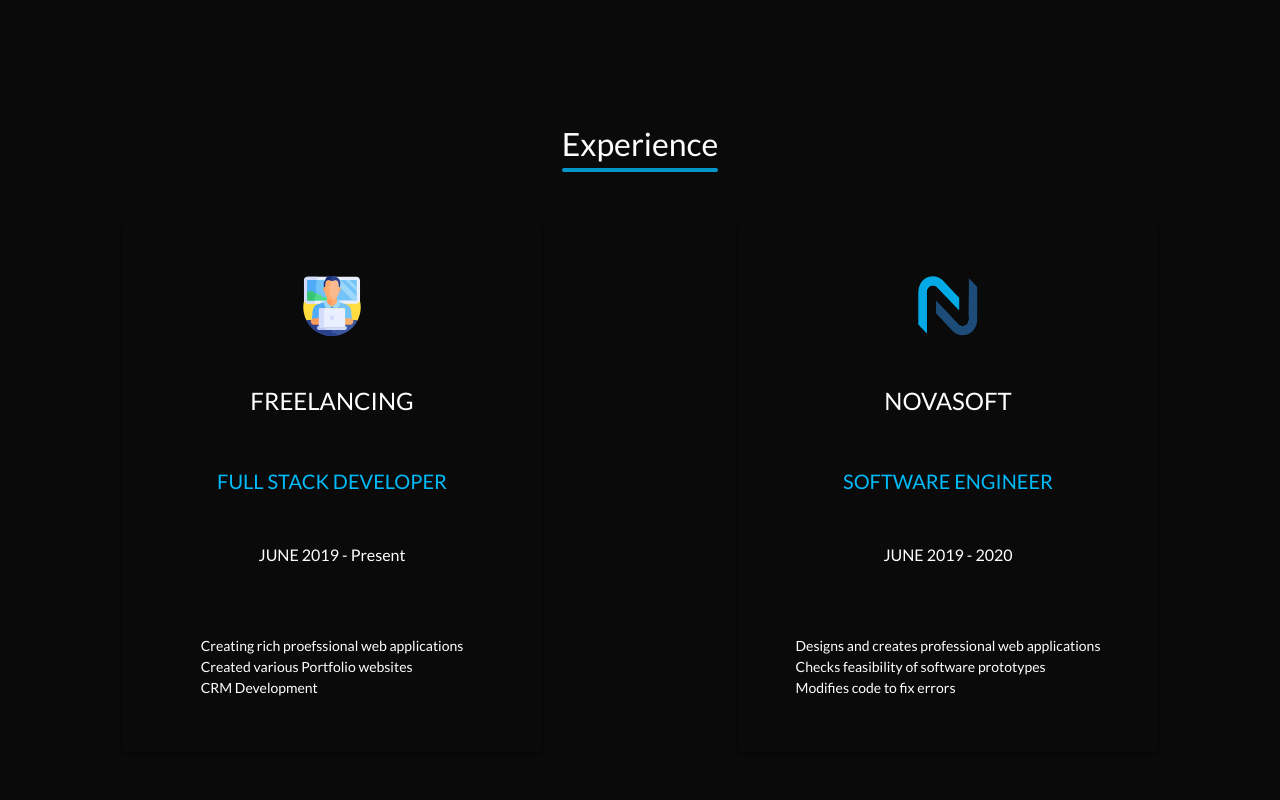
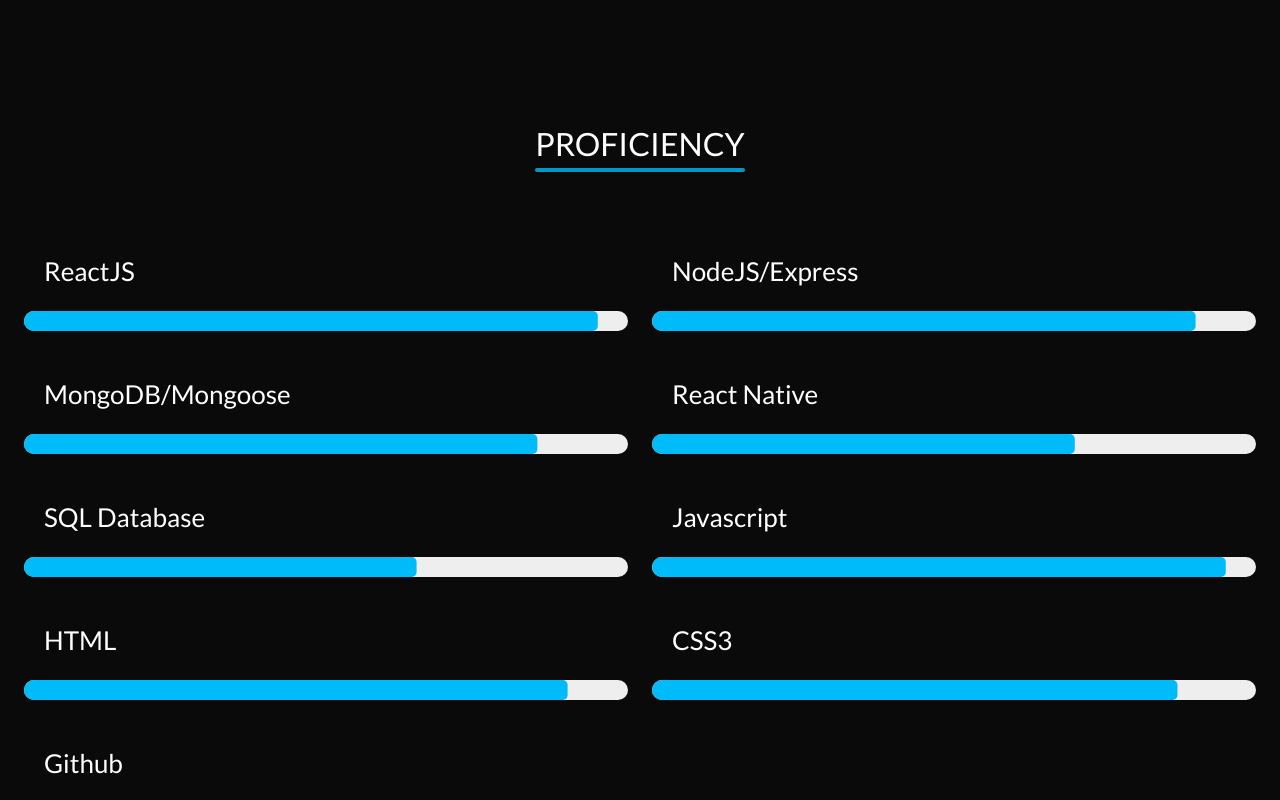
Before and after one commit to Hamza91able/Hamza-Portfolio, a React (Create React App) app: page / in a window 1280 px wide. Shown: the part 2540-3340 px from the top of the page. Built offline with nearby package versions, Linux system fonts and the light colour scheme.

Commit message:
Updated CV Removed Experience Section

```diff
--- a/src/Components/Appbar.js
+++ b/src/Components/Appbar.js
@@ -104,7 +104,7 @@
                                             </div>
                                         </Button>
                                     </a>
-                                    <a href="#experience" className={classes.link}>
+                                    {/* <a href="#experience" className={classes.link}>
                                         <Button
                                             color="inherit"
                                             className={classes.button}
@@ -117,7 +117,7 @@
 
                                             </div>
                                         </Button>
-                                    </a>
+                                    </a> */}
                                     <a href="#education" className={classes.link}>
                                         <Button
                                             color="inherit"
--- a/src/Screens/Home.js
+++ b/src/Screens/Home.js
@@ -5,7 +5,7 @@
 
 import Image01 from '../Assets/Images/Group 34.png';
 import ScrollDownImage from '../Assets/Images/Group 32.png';
-import CV from '../Assets/Muhammad Hamza Khan.pdf';
+import CV from '../Assets/Muhammad Hamza Khan - CV.pdf';
 import Skills from './Skills';
 import Education from './Education';
 import Experience from './Experience';
@@ -143,8 +143,8 @@
                 <Skills />
                 <div style={{ height: 130 }} />
                 <Education />
-                <div style={{ height: 130 }} />
-                <Experience />
+                {/* <div style={{ height: 130 }} /> */}
+                {/* <Experience /> */}
                 <div style={{ height: 130 }} />
                 <Proficiency />
                 <div style={{ height: 130 }} />
```
Also changed, not shown: 2 other files (tests, documents, lock files or other folders).
